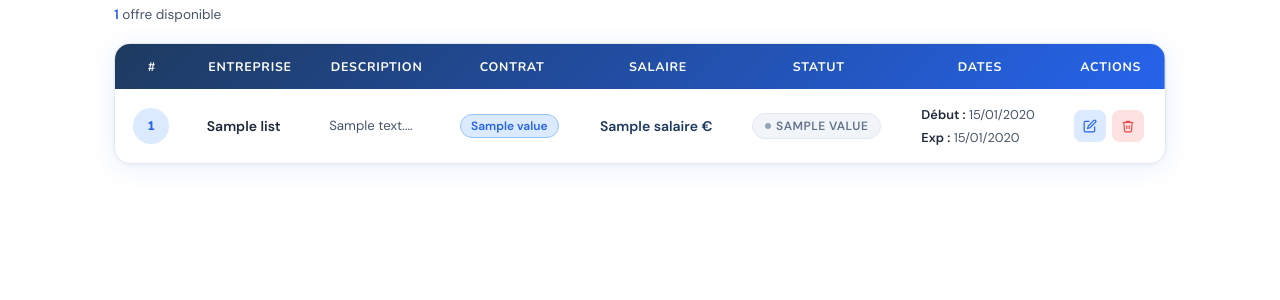
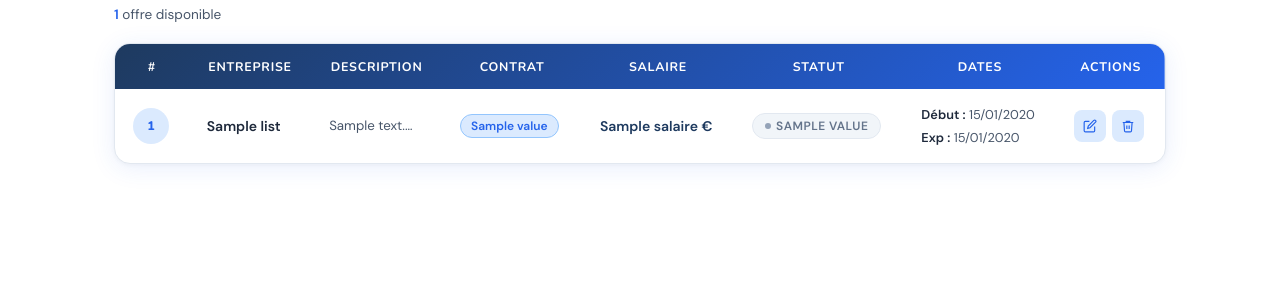
Before and after one commit to nour-elmi/Esprit-PIDEV-WEB-3A31-2026-Intellink, a Symfony app: template templates/offres_emploi/frontend/showOffre.html.twig in a window 1280 px wide. Shown: the part 249-549 px from the top of the page. Run offline with Twig, Linux system fonts and the light colour scheme; the template is opened without the code that fills it: most values are stand-ins (such as "Sample title", 1, 10 or a date in 2020); some libraries are stand-ins or nearby versions.

Commit message:
suppression

```diff
--- a/templates/offres_emploi/frontend/showOffre.html.twig
+++ b/templates/offres_emploi/frontend/showOffre.html.twig
@@ -110,7 +110,7 @@
                                         <path d="M18.5 2.5a2.121 2.121 0 0 1 3 3L12 15l-4 1 1-4 9.5-9.5z"/>
                                     </svg>
                                 </a>
-                                <a href="#" class="btn-action btn-delete" title="Supprimer">
+                                <a href="{{ path ('deleteOffre',  { id: offre.idOffre}) }}" class="btn-action btn-edit" title="Modifier">
                                     <svg width="14" height="14" viewBox="0 0 24 24" fill="none" stroke="currentColor" stroke-width="2">
                                         <polyline points="3 6 5 6 21 6"/>
                                         <path d="M19 6l-1 14a2 2 0 0 1-2 2H8a2 2 0 0 1-2-2L5 6"/>
```
